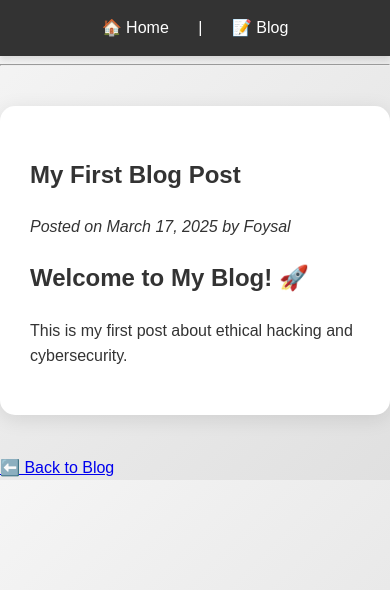
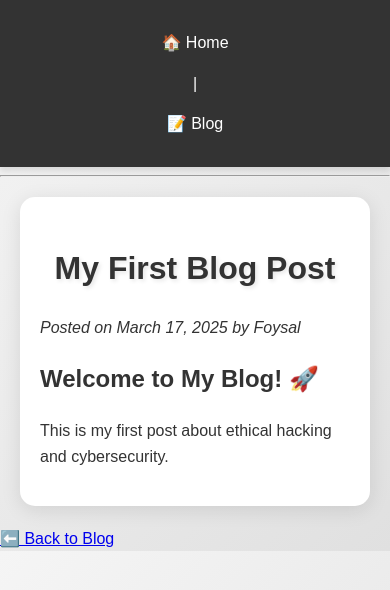
Before and after one commit to foysal1627/foysal1627.github.io, a Jekyll site: the page built from _posts/2025-03-18-new-blog.md, in a window 390 px wide. Shown: the top 590 px of the page. Built offline with Jekyll 4.4.1, drawn with Linux system fonts in a browser that asks for light colours.

Commit message:
style.css

```diff
--- a/assets/css/style.css
+++ b/assets/css/style.css
@@ -1,3 +1,4 @@
+/* Base Styles */
 body {
     font-family: 'Arial', sans-serif;
     margin: 0;
@@ -6,6 +7,8 @@
     color: #333;
     line-height: 1.6;
 }
+
+/* Navigation Bar */
 nav {
     background: #333;
     padding: 15px 20px;
@@ -22,6 +25,13 @@
     border-radius: 5px;
     transition: background-color 0.3s ease, color 0.3s ease;
 }
+
+nav a:hover {
+    background-color: #555;
+    color: #fff;
+}
+
+/* Article Section */
 article {
     max-width: 800px;
     margin: 40px auto;
@@ -31,4 +41,52 @@
     box-shadow: 0 4px 20px rgba(0,0,0,0.1);
     transition: transform 0.3s ease, box-shadow 0.3s ease;
 }
-h1 { color: #333; }
+
+article:hover {
+    transform: translateY(-5px);
+    box-shadow: 0 8px 25px rgba(0,0,0,0.2);
+}
+
+/* Headings */
+h1 {
+    color: #333;
+    text-align: center;
+    margin-bottom: 20px;
+    font-size: 2.5em;
+    text-shadow: 2px 2px 4px rgba(0,0,0,0.1);
+}
+
+/* Buttons */
+button {
+    display: inline-block;
+    padding: 10px 20px;
+    font-size: 16px;
+    color: #fff;
+    background-color: #333;
+    border: none;
+    border-radius: 5px;
+    cursor: pointer;
+    transition: background-color 0.3s ease, transform 0.3s ease;
+}
+
+button:hover {
+    background-color: #555;
+    transform: scale(1.05);
+}
+
+/* Responsive Design */
+@media (max-width: 768px) {
+    nav a {
+        display: block;
+        margin: 10px 0;
+    }
+
+    article {
+        margin: 20px;
+        padding: 20px;
+    }
+
+    h1 {
+        font-size: 2em;
+    }
+}
```
Lines whose indentation alone changed are shown as unchanged.
